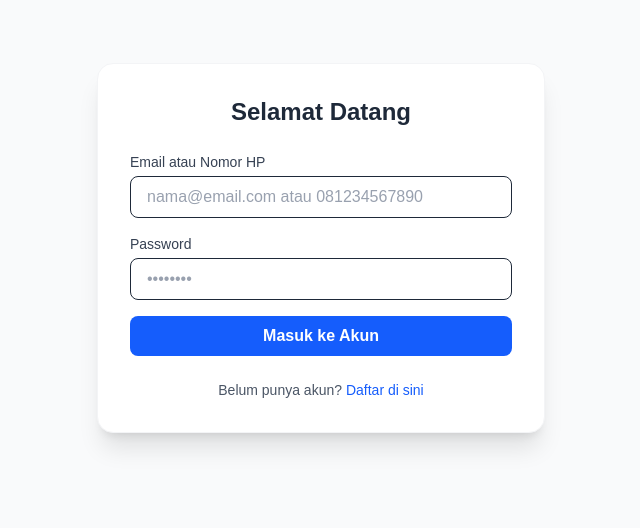
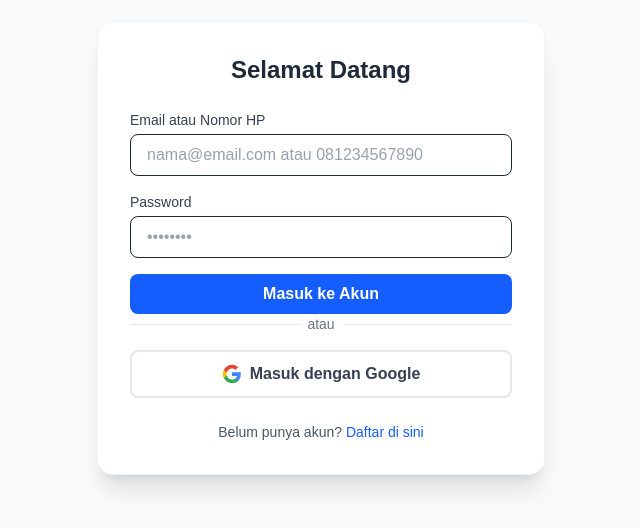
Before and after one commit to advprog-2026-B17-project/yomu-frontend, a Next.js app: page /login in a window 1280 px wide. Shown: the part 152-680 px from the top of the page, without its empty margins (319-959 px from the left). Built offline with nearby package versions, Linux system fonts and the light colour scheme; no server answers.

Commit message:
feat: add Google OAuth login button to login page

```diff
--- a/app/login/page.tsx
+++ b/app/login/page.tsx
@@ -70,6 +70,29 @@
           </button>
         </form>
 
+        <div className="relative mb-4">
+          <div className="absolute inset-0 flex items-center">
+            <div className="w-full border-t border-gray-200"></div>
+          </div>
+          <div className="relative flex justify-center text-sm">
+            <span className="px-2 bg-white text-gray-500">atau</span>
+          </div>
+        </div>
+
+        <button
+          type="button"
+          onClick={() => window.location.href = '/api/auth/google'}
+          className="w-full py-2.5 bg-white border-2 border-gray-200 hover:border-gray-300 text-gray-700 font-semibold rounded-lg transition-all flex items-center justify-center gap-2 hover:bg-gray-50"
+        >
+          <svg className="w-5 h-5" viewBox="0 0 24 24">
+            <path fill="#4285F4" d="M22.56 12.25c0-.78-.07-1.53-.2-2.25H12v4.26h5.92c-.26 1.37-1.04 2.53-2.21 3.31v2.77h3.57c2.08-1.92 3.28-4.74 3.28-8.09z"/>
+            <path fill="#34A853" d="M12 23c2.97 0 5.46-.98 7.28-2.66l-3.57-2.77c-.98.66-2.23 1.06-3.71 1.06-2.86 0-5.29-1.93-6.16-4.53H2.18v2.84C3.99 20.53 7.7 23 12 23z"/>
+            <path fill="#FBBC05" d="M5.84 14.09c-.22-.66-.35-1.36-.35-2.09s.13-1.43.35-2.09V7.07H2.18C1.43 8.55 1 10.22 1 12s.43 3.45 1.18 4.93l2.85-2.22.81-.62z"/>
+            <path fill="#EA4335" d="M12 5.38c1.62 0 3.06.56 4.21 1.64l3.15-3.15C17.45 2.09 14.97 1 12 1 7.7 1 3.99 3.47 2.18 7.07l3.66 2.84c.87-2.6 3.3-4.53 6.16-4.53z"/>
+          </svg>
+          Masuk dengan Google
+        </button>
+
         <p className="mt-6 text-center text-sm text-gray-600">
           Belum punya akun?{' '}
           <a href="/register" className="text-blue-600 hover:underline font-medium">Daftar di sini</a>
```
